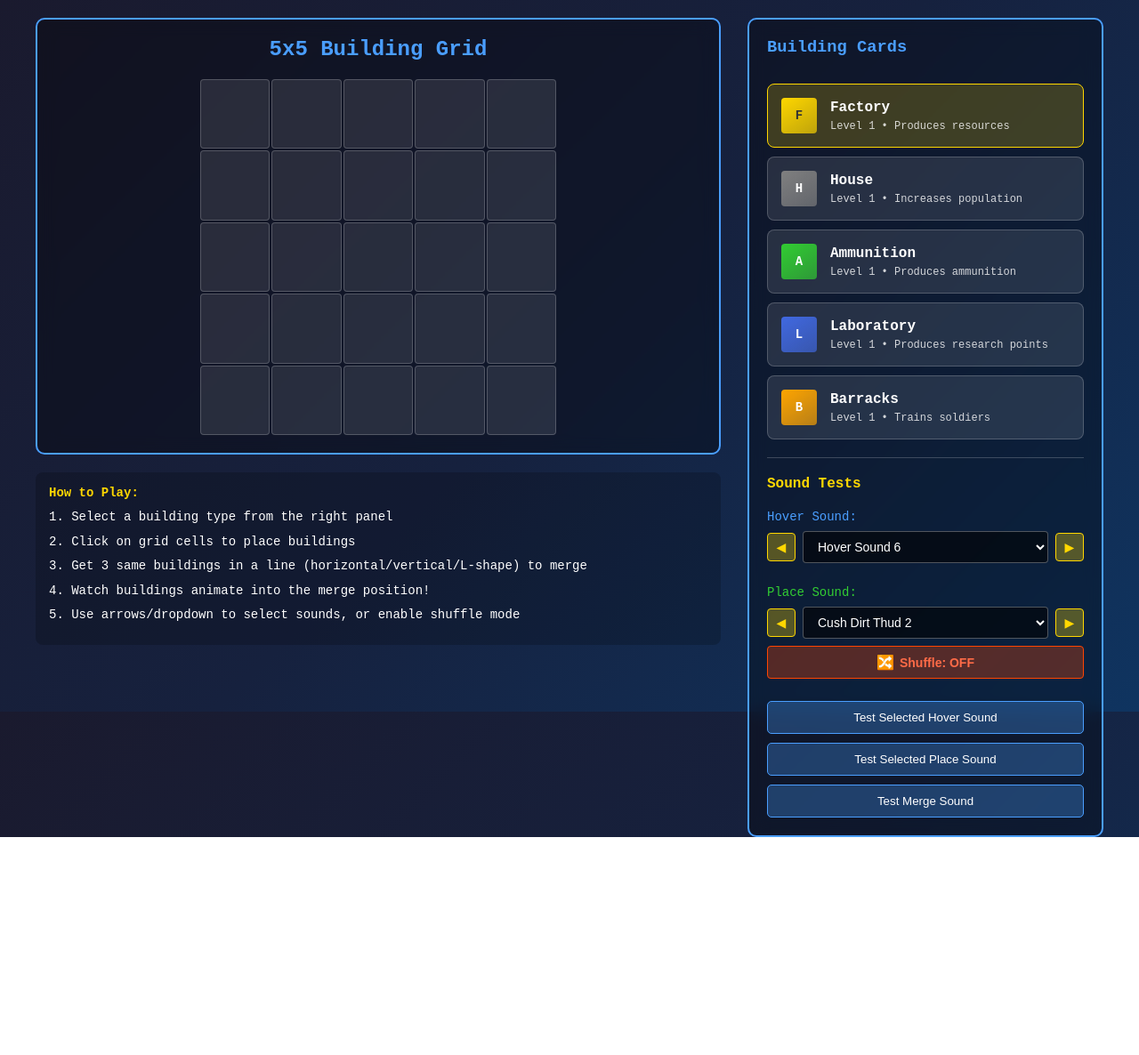
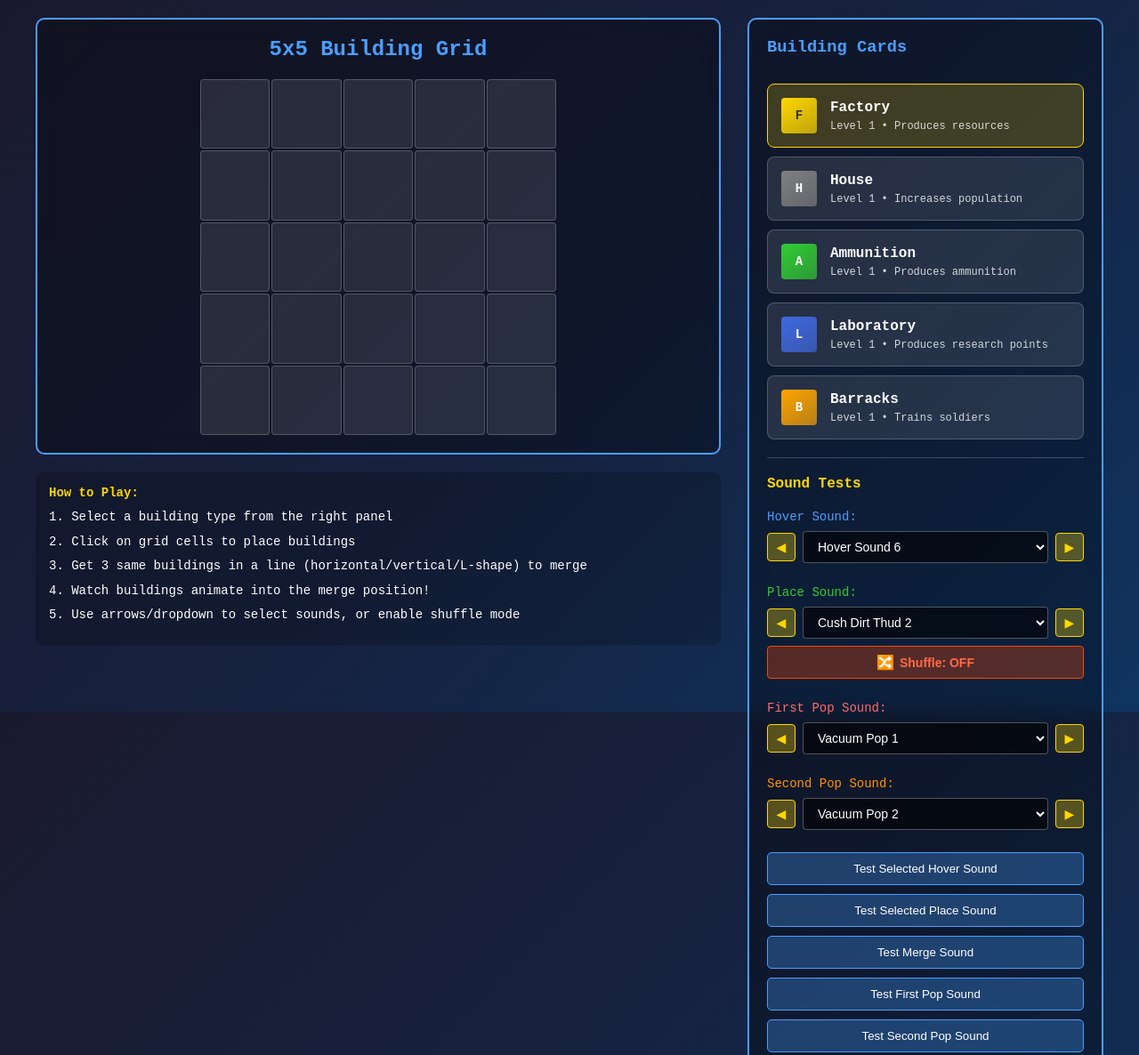
Before and after one commit to timuurbesli/citydefensezUIUX, a website: page src/pages/grid-test.html in a window 1280 px wide. Shown: the top 1186 px of the page at 89% size. Before the commit the page ends 941 px from the top, so only its background shows below. Drawn offline with Linux system fonts and the light colour scheme.

Commit message:
pop sounds

```diff
--- a/src/pages/grid-test.html
+++ b/src/pages/grid-test.html
@@ -234,7 +234,9 @@
         }
 
         .hover-sound-controls,
-        .place-sound-controls {
+        .place-sound-controls,
+        .first-pop-controls,
+        .second-pop-controls {
             display: flex;
             align-items: center;
             gap: 8px;
@@ -483,9 +485,35 @@
                     </div>
                 </div>
 
+                <!-- First Pop Sound Selector -->
+                <div class="sound-selector">
+                    <label style="color: #ff6b6b; font-size: 14px; margin-bottom: 8px; display: block;">First Pop Sound:</label>
+                    <div class="first-pop-controls">
+                        <button class="arrow-button" onclick="previousFirstPopSound()">◀</button>
+                        <select class="sound-dropdown" id="firstPopSoundSelect" onchange="selectFirstPopSound()">
+                            <!-- Options populated dynamically -->
+                        </select>
+                        <button class="arrow-button" onclick="nextFirstPopSound()">▶</button>
+                    </div>
+                </div>
+
+                <!-- Second Pop Sound Selector -->
+                <div class="sound-selector">
+                    <label style="color: #ff9500; font-size: 14px; margin-bottom: 8px; display: block;">Second Pop Sound:</label>
+                    <div class="second-pop-controls">
+                        <button class="arrow-button" onclick="previousSecondPopSound()">◀</button>
+                        <select class="sound-dropdown" id="secondPopSoundSelect" onchange="selectSecondPopSound()">
+                            <!-- Options populated dynamically -->
+                        </select>
+                        <button class="arrow-button" onclick="nextSecondPopSound()">▶</button>
+                    </div>
+                </div>
+
                 <button class="sound-test-button" onclick="testSelectedHoverSound()">Test Selected Hover Sound</button>
                 <button class="sound-test-button" onclick="testPlaceSound()">Test Selected Place Sound</button>
                 <button class="sound-test-button" onclick="testMergeSound()">Test Merge Sound</button>
+                <button class="sound-test-button" onclick="testFirstPopSound()">Test First Pop Sound</button>
+                <button class="sound-test-button" onclick="testSecondPopSound()">Test Second Pop Sound</button>
             </div>
         </div>
     </div>
@@ -551,8 +579,26 @@
             '11L-cushioned_dirt_thud-1751461465021.mp3'       // cush dirt 3
         ];
 
+        // All merge pop sounds in one pool
+        const mergePopSounds = [
+            'SFX_Pop_Designed_Collect_Vacuum_1.wav',
+            'SFX_Pop_Designed_Collect_Vacuum_2.wav',
+            'SFX_Pop_Bottle_Tiny_1.wav',
+            'SFX_Pop_Bottle_Tiny_2.wav'
+        ];
+
+        // Friendly names for the sounds
+        const mergePopSoundNames = [
+            'Vacuum Pop 1',
+            'Vacuum Pop 2',
+            'Bottle Pop 1',
+            'Bottle Pop 2'
+        ];
+
         let selectedHoverSoundIndex = 5; // Default to Hover Sound 6
         let selectedPlaceSoundIndex = 0; // Default to first place sound
+        let selectedFirstPopSoundIndex = 0; // Default to first sound for first pop
+        let selectedSecondPopSoundIndex = 1; // Default to second sound for second pop
         let currentHoverSound = null; // Track currently playing sound
         let shuffleModeEnabled = false; // Shuffle mode toggle
         let lastPlayedPlaceSoundIndex = -1; // Track last played sound to avoid repeats
@@ -601,16 +647,27 @@
             sound.play().catch(e => console.log('Could not play merge sound:', e));
         }
 
+        function playFirstPopSound() {
+            const soundFile = mergePopSounds[selectedFirstPopSoundIndex];
+            const sound = new Audio(`../../sounds/mergepop/${soundFile}`);
+            sound.volume = 0.5;
+            sound.play().catch(e => console.log('Could not play first pop sound:', e));
+        }
+
+        function playSecondPopSound() {
+            const soundFile = mergePopSounds[selectedSecondPopSoundIndex];
+            const sound = new Audio(`../../sounds/mergepop/${soundFile}`);
+            sound.volume = 0.5;
+            sound.play().catch(e => console.log('Could not play second pop sound:', e));
+        }
+
+        // Legacy functions for backward compatibility (now use new system)
         function playVacuumSound1() {
-            const vacuumSound1 = new Audio('../../sounds/mergepop/SFX_Pop_Designed_Collect_Vacuum_1.wav');
-            vacuumSound1.volume = 0.5;
-            vacuumSound1.play().catch(e => console.log('Could not play vacuum sound 1:', e));
+            playFirstPopSound();
         }
 
         function playVacuumSound2() {
-            const vacuumSound2 = new Audio('../../sounds/mergepop/SFX_Pop_Designed_Collect_Vacuum_2.wav');
-            vacuumSound2.volume = 0.5;
-            vacuumSound2.play().catch(e => console.log('Could not play vacuum sound 2:', e));
+            playSecondPopSound();
         }
 
         // Sound test functions
@@ -624,6 +681,14 @@
 
         function testMergeSound() {
             playMergeSound();
+        }
+
+        function testFirstPopSound() {
+            playFirstPopSound();
+        }
+
+        function testSecondPopSound() {
+            playSecondPopSound();
         }
 
         // Hover sound selection functions
@@ -696,6 +761,74 @@
             } else {
                 shuffleButton.classList.remove('active');
                 shuffleText.textContent = 'Shuffle: OFF';
+            }
+        }
+
+        // First pop sound selection functions
+        function previousFirstPopSound() {
+            selectedFirstPopSoundIndex = (selectedFirstPopSoundIndex - 1 + mergePopSounds.length) % mergePopSounds.length;
+            updateFirstPopSoundDisplay();
+            playFirstPopSound(); // Play the newly selected sound
+        }
+
+        function nextFirstPopSound() {
+            selectedFirstPopSoundIndex = (selectedFirstPopSoundIndex + 1) % mergePopSounds.length;
+            updateFirstPopSoundDisplay();
+            playFirstPopSound(); // Play the newly selected sound
+        }
+
+        function selectFirstPopSound() {
+            const dropdown = document.getElementById('firstPopSoundSelect');
+            selectedFirstPopSoundIndex = parseInt(dropdown.value);
+            playFirstPopSound(); // Play the newly selected sound
+        }
+
+        function updateFirstPopSoundDisplay() {
+            const dropdown = document.getElementById('firstPopSoundSelect');
+            if (dropdown) {
+                // Clear and repopulate options
+                dropdown.innerHTML = '';
+                mergePopSoundNames.forEach((name, index) => {
+                    const option = document.createElement('option');
+                    option.value = index;
+                    option.textContent = name;
+                    dropdown.appendChild(option);
+                });
+                dropdown.value = selectedFirstPopSoundIndex;
+            }
+        }
+
+        // Second pop sound selection functions
+        function previousSecondPopSound() {
+            selectedSecondPopSoundIndex = (selectedSecondPopSoundIndex - 1 + mergePopSounds.length) % mergePopSounds.length;
+            updateSecondPopSoundDisplay();
+            playSecondPopSound(); // Play the newly selected sound
+        }
+
+        function nextSecondPopSound() {
+            selectedSecondPopSoundIndex = (selectedSecondPopSoundIndex + 1) % mergePopSounds.length;
+            updateSecondPopSoundDisplay();
+            playSecondPopSound(); // Play the newly selected sound
+        }
+
+        function selectSecondPopSound() {
+            const dropdown = document.getElementById('secondPopSoundSelect');
+            selectedSecondPopSoundIndex = parseInt(dropdown.value);
+            playSecondPopSound(); // Play the newly selected sound
+        }
+
+        function updateSecondPopSoundDisplay() {
+            const dropdown = document.getElementById('secondPopSoundSelect');
+            if (dropdown) {
+                // Clear and repopulate options
+                dropdown.innerHTML = '';
+                mergePopSoundNames.forEach((name, index) => {
+                    const option = document.createElement('option');
+                    option.value = index;
+                    option.textContent = name;
+                    dropdown.appendChild(option);
+                });
+                dropdown.value = selectedSecondPopSoundIndex;
             }
         }
 
@@ -1115,6 +1248,8 @@
             // Initialize sound dropdown displays
             updateHoverSoundDisplay();
             updatePlaceSoundDisplay();
+            updateFirstPopSoundDisplay();
+            updateSecondPopSoundDisplay();
             updateShuffleDisplay();
 
             console.log('Grid test initialized!');
```
Also changed, not shown: 2 other files.
